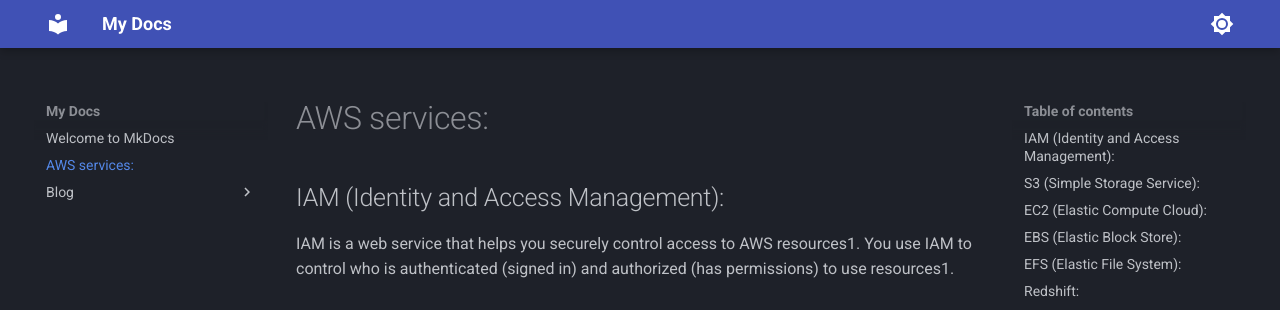
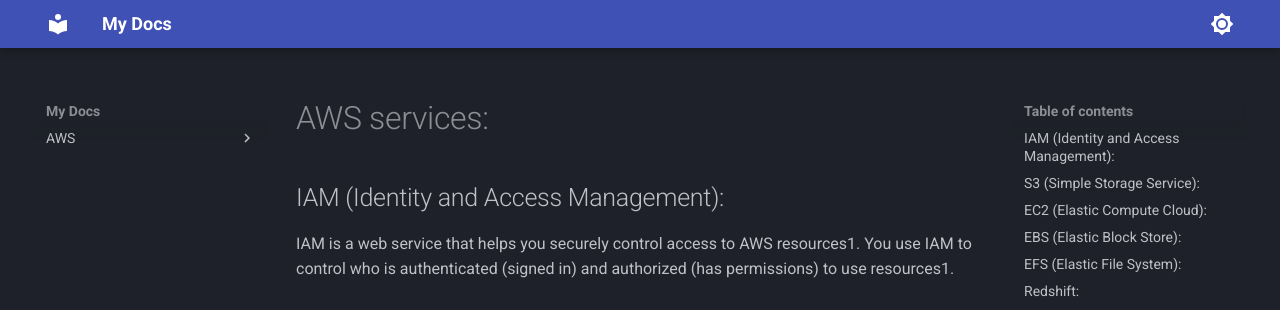
Before and after one commit to altinocoelho/altinocoelho.github.io, an MkDocs documentation site: the page built from docs/aws_notes.md, in a window 1280 px wide. Shown: the top 310 px of the page. Built offline with MkDocs 1.6.1 and Material for MkDocs 9.7.7, drawn with Linux system fonts in a browser that asks for light colours; some of the changed lines change nothing that is shown.

Commit message:
Update mkdocs.yml

```diff
--- a/mkdocs.yml
+++ b/mkdocs.yml
@@ -15,3 +15,9 @@
 plugins:
   - tags
   - blog
+  - aws
+# Page tree
+nav:
+  - AWS:
+    - AWS/aws.md
+    - AWS: aws_products.md
```
